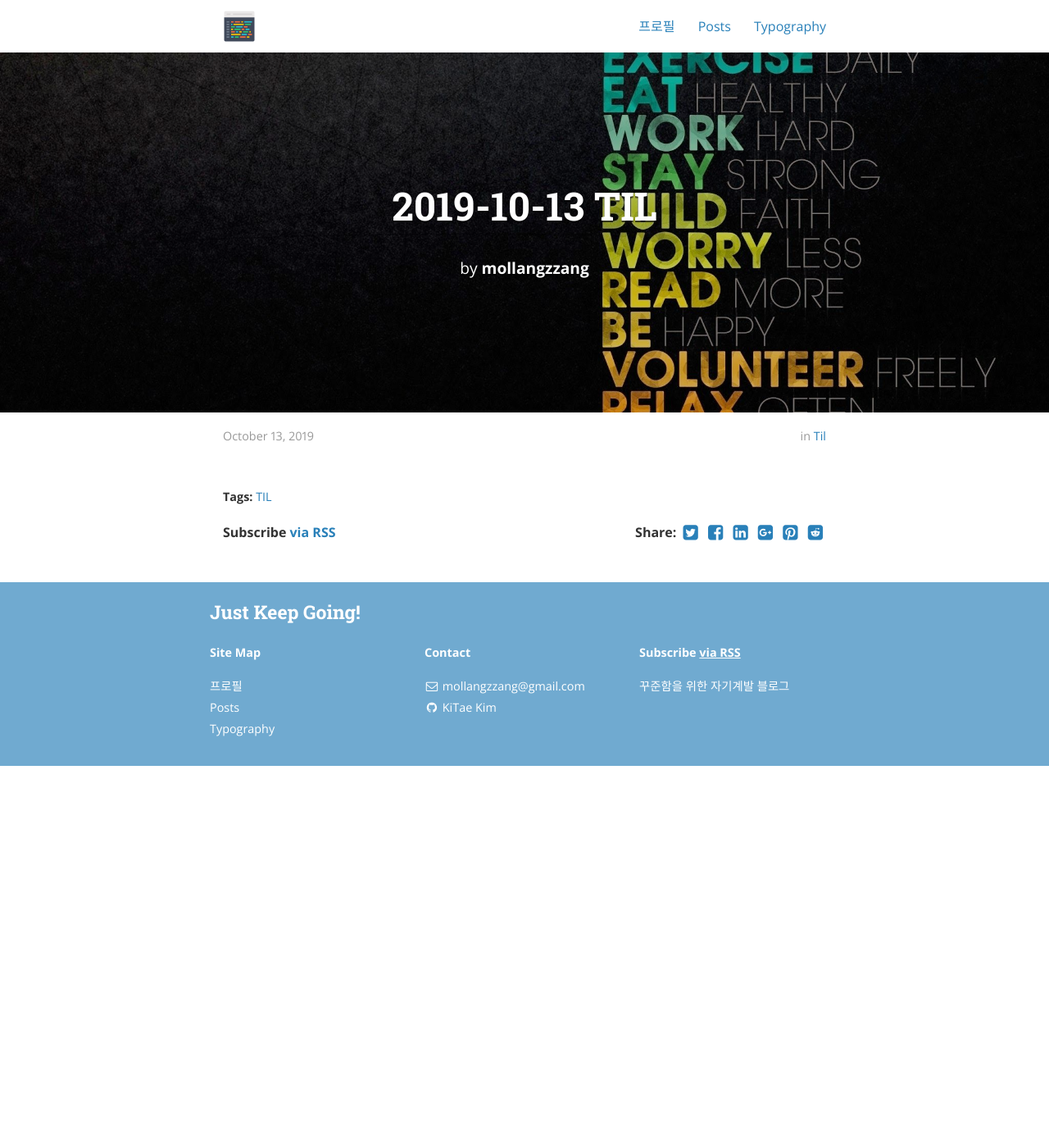
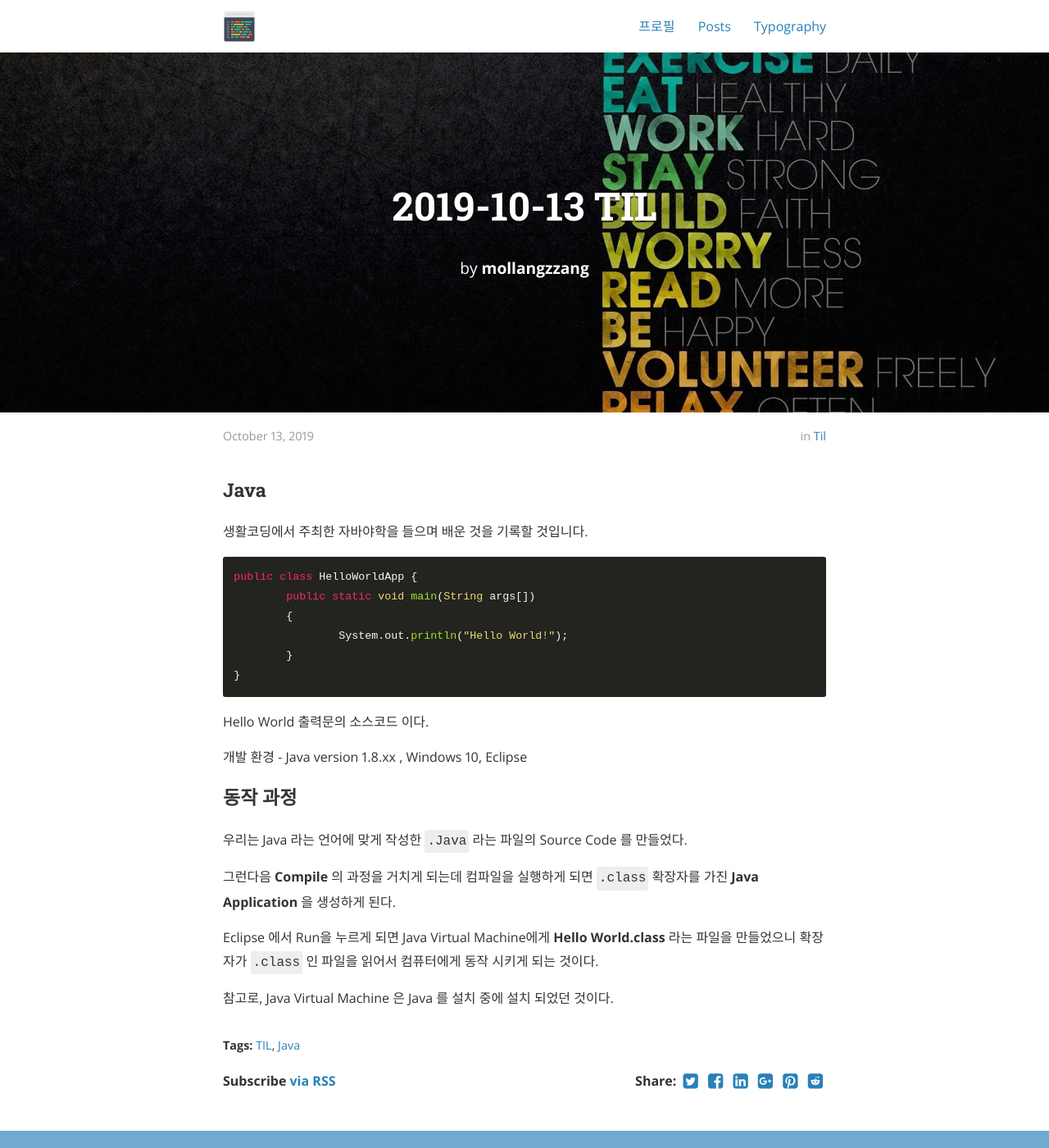
Before and after one commit to flash1117/flash1117.github.io, a Jekyll site: the page built from _posts/2019-10-13-TIL.markdown, in a window 1280 px wide and 1400 px high. Shown: the whole window at 82% size. Built offline with Jekyll 4.4.1, drawn with Linux system fonts in a browser that asks for light colours; nearby versions of some CDN libraries.

Commit message:
update TIL

````diff
--- a/_posts/2019-10-13-TIL.markdown
+++ b/_posts/2019-10-13-TIL.markdown
@@ -4,6 +4,33 @@ title:  "2019-10-13 TIL"
 date:   2019-10-13 13:00:59
 author: mollangzzang
 categories: TIL
-tags:	TIL
+tags:	TIL Java
 cover:  "/assets/TIL.png"
 ---
+
+### Java
+
+생활코딩에서 주최한 자바야학을 들으며 배운 것을 기록할 것입니다.
+
+```
+public class HelloWorldApp {
+	public static void main(String args[])
+	{
+		System.out.println("Hello World!");
+	}
+}
+```
+
+Hello World 출력문의 소스코드 이다.
+
+개발 환경 - Java version 1.8.xx , Windows 10, Eclipse
+
+### 동작 과정
+
+우리는 Java 라는 언어에 맞게 작성한 `.Java` 라는 파일의 Source Code 를 만들었다.
+
+그런다음 **Compile** 의 과정을 거치게 되는데 컴파일을 실행하게 되면 `.class` 확장자를 가진 **Java Application** 을 생성하게 된다.
+
+Eclipse 에서 Run을 누르게 되면 Java Virtual Machine에게 **Hello World.class** 라는 파일을 만들었으니 확장자가 `.class` 인 파일을 읽어서 컴퓨터에게 동작 시키게 되는 것이다.
+
+참고로, Java Virtual Machine 은 Java 를 설치 중에 설치 되었던 것이다.
````
